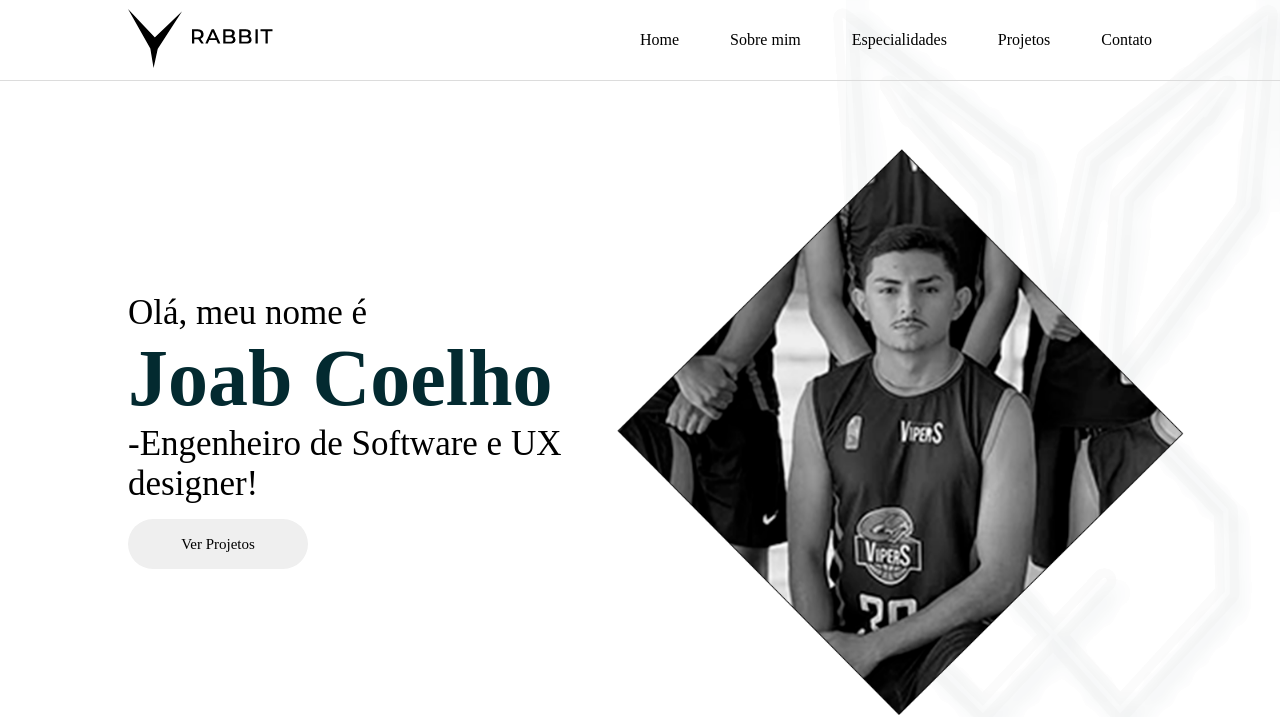
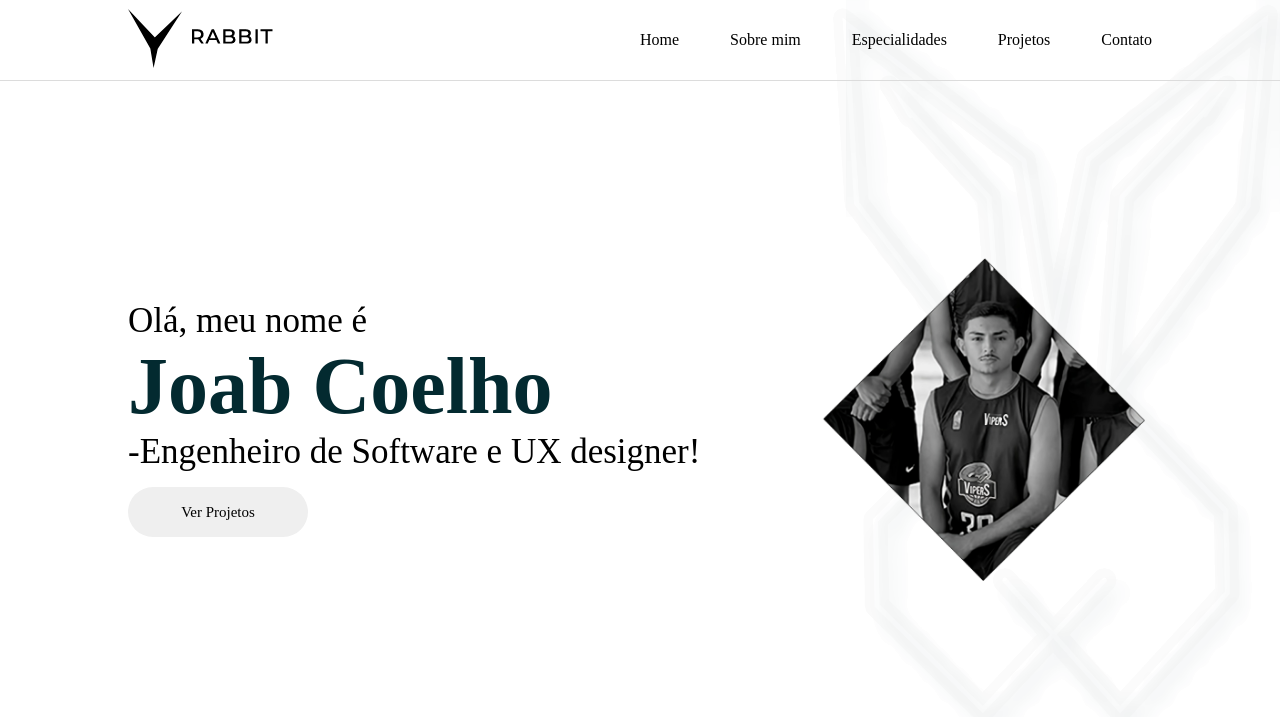
Before and after one commit to JoabCoelh0/Portifolio-Pessoal, a plain HTML site: page index.html in a window 1280 px wide. Shown: the top 717 px of the page. Drawn offline with Linux system fonts and the light colour scheme.

Commit message:
Atualizações de Fotos par webp

```diff
--- a/assents/css/style.css
+++ b/assents/css/style.css
@@ -76,22 +76,25 @@ body{
 
 #talaInicial > #telaHome{
     width: 80%;
-    height: 100vh;
+    height: 90vh;
     margin: auto;
     margin-top: 50px;
 }
 
-#talaInicial > #telaHome > #ariaSegura{
+#talaInicial > #telaHome > #ariaSegura {
     display: flex;
-    justify-content: space-around;
+    width: 100%;
+    height: 80%;
+    justify-content: space-evenly;
 }
 
-#talaInicial > #telaHome > #ariaSegura > #Titulos , #fotoHome{
+
+#talaInicial > #telaHome > #ariaSegura > #Titulos, #fotoHome {
     width: 50%;
 }
 
 #talaInicial > #telaHome > #ariaSegura > #Titulos , #fotoHome > #foto{
-    width: 600px;
+    width: 100%;
 }
 
 #talaInicial > #telaHome > #ariaSegura > #Titulos{
@@ -119,7 +122,7 @@ body{
     color: #032a30;
 }
 
-#talaInicial > #telaHome > #ariaSegura > #Titulos > #btn > input{
+#talaInicial > #telaHome > #ariaSegura > #Titulos > #btn > a  > input{
     width: 180px;
     height: 50px;
     border-radius: 30px;
@@ -128,7 +131,7 @@ body{
     cursor: pointer;
 }
 
-#talaInicial > #telaHome > #ariaSegura > #Titulos > #btn > input:hover{
+#talaInicial > #telaHome > #ariaSegura > #Titulos > #btn > a > input:hover{
     background-color: #607d8b;
     color: white;
     transition: 0.2s;
--- a/index.html
+++ b/index.html
@@ -40,11 +40,11 @@
                     </div>
 
                     <div id="btn">
-                        <input  type="button" value="Ver Projetos">
+                        <a href="#telaProjetos"><input  type="button" value="Ver Projetos"></a>
                     </div>
                 </div>
                 <div id=fotoHome>
-                    <img id="foto" src="assents/css/imagens/Img-Home.png" alt="foto-home">
+                    <img id="foto" src="assents/css/imagens/Img-Home.webp" alt="foto-home">
                 </div>
             </div>
         </main>
@@ -58,7 +58,7 @@
 
             <div id="dadosEfoto">
                 <div id="img">
-                    <img src="assents/css/imagens/Foto-sobre-mim-copiar.png" alt="Foto-sobreMim" >
+                    <img src="assents/css/imagens/Foto-sobre-mim-copiar-transformed.webp" alt="Foto-sobreMim" >
                 </div>
 
                 <div id="txtsSobre">
```
Also changed, not shown: assents/css/imagens/Foto-sobre-mim-copiar-transformed.webp (added), assents/css/imagens/Foto-sobre-mim-copiar.png (deleted), assents/css/imagens/Img-Home.webp (added).
